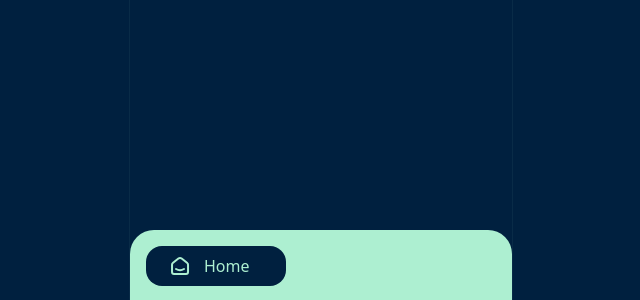
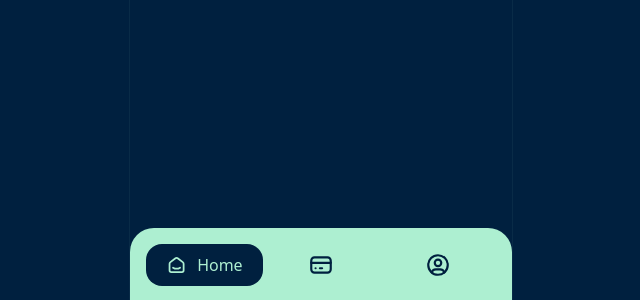
Before and after one commit to hrvsdev/cardnest, a React (Vite) app: page / in a window 1280 px wide. Shown: the part 500-800 px from the top of the page, without its empty margins (319-959 px from the left). Built offline with nearby package versions, Linux system fonts and the light colour scheme.

Commit message:
Remove tab animations

```diff
--- a/src/index.css
+++ b/src/index.css
@@ -3,6 +3,14 @@
 @tailwind utilities;
 
 @layer base {
+	html {
+		-webkit-tap-highlight-color: transparent;
+		-webkit-touch-callout: none;
+		-webkit-user-select: none;
+		-moz-user-select: none;
+		user-select: none;
+	}
+
 	body {
 		@apply w-screen h-rs-screen bg-th-bg text-th-primary;
 	}
--- a/src/pages/Home/index.tsx
+++ b/src/pages/Home/index.tsx
@@ -1,23 +1,24 @@
-import { ReactNode, useState } from "react";
-import { IconAdjustments, IconCreditCard, IconSmartHome, IconUser } from "@tabler/icons-react";
+import { ReactElement, useState } from "react";
+import {
+	IconCreditCard,
+	IconSmartHome,
+	IconUserCircle,
+	TablerIconsProps
+} from "@tabler/icons-react";
 import { c } from "../../utils/styles.ts";
-import { motion } from "framer-motion";
+import Show from "../../components/Show.tsx";
 
 const tabs = [
 	{
-		icon: <IconSmartHome width={28}/>,
+		icon: IconSmartHome,
 		label: "Home"
 	},
 	{
-		icon: <IconCreditCard width={28}/>,
+		icon: IconCreditCard,
 		label: "Cards"
 	},
 	{
-		icon: <IconAdjustments width={28}/>,
-		label: "More"
-	},
-	{
-		icon: <IconUser width={28}/>,
+		icon: IconUserCircle,
 		label: "You"
 	}
 ];
@@ -40,70 +41,26 @@ export default function Home() {
 }
 
 type TabButtonProps = {
-	icon: ReactNode;
+	icon: (props: TablerIconsProps) => ReactElement;
 	label: string;
 	isActive: boolean;
 	onClick: () => void;
 };
 
-const tabVariant = {
-	active: {
-		width: "40%",
-		transition: {
-			type: "tween",
-			duration: 0.4
-		}
-	},
-	inactive: {
-		width: "20%",
-		transition: {
-			type: "tween",
-			duration: 0.4
-		}
-	}
-};
-
-const tabTextVariant = {
-	active: {
-		opacity: 1,
-		x: 0,
-		display: "block",
-		transition: {
-			type: "tween",
-			duration: 0.3,
-			delay: 0.3
-		}
-	},
-	inactive: {
-		opacity: 0,
-		x: -30,
-		transition: {
-			type: "tween",
-			duration: 0.3,
-			delay: 0.1
-		},
-		transitionEnd: { display: "none" }
-	}
-};
-
-function TabButton({ icon, label, isActive, onClick }: TabButtonProps) {
+function TabButton({ icon: I, label, isActive, onClick }: TabButtonProps) {
 	return (
-		<motion.button
-			onClick={onClick}
-			variants={tabVariant}
-			animate={isActive ? "active" : "inactive"}
-		>
+		<button onClick={onClick} className="w-1/3">
 			<div
 				className={c(
-					"flex items-center w-full gap-2.5 rounded-2xl h-10 px-5 mx-auto",
-					isActive ? "bg-th-bg" : "text-th-bg"
+					"flex items-center w-full gap-2.5 rounded-2xl px-5 py-2 mx-auto",
+					isActive ? "bg-th-bg" : "bg-transparent text-th-bg justify-center"
 				)}
 			>
-				{icon}
-				<motion.span variants={tabTextVariant}>
-					{label}
-				</motion.span>
+				<I size={26} />
+				<Show when={isActive}>
+					<span>{label}</span>
+				</Show>
 			</div>
-		</motion.button>
+		</button>
 	);
 }
```
